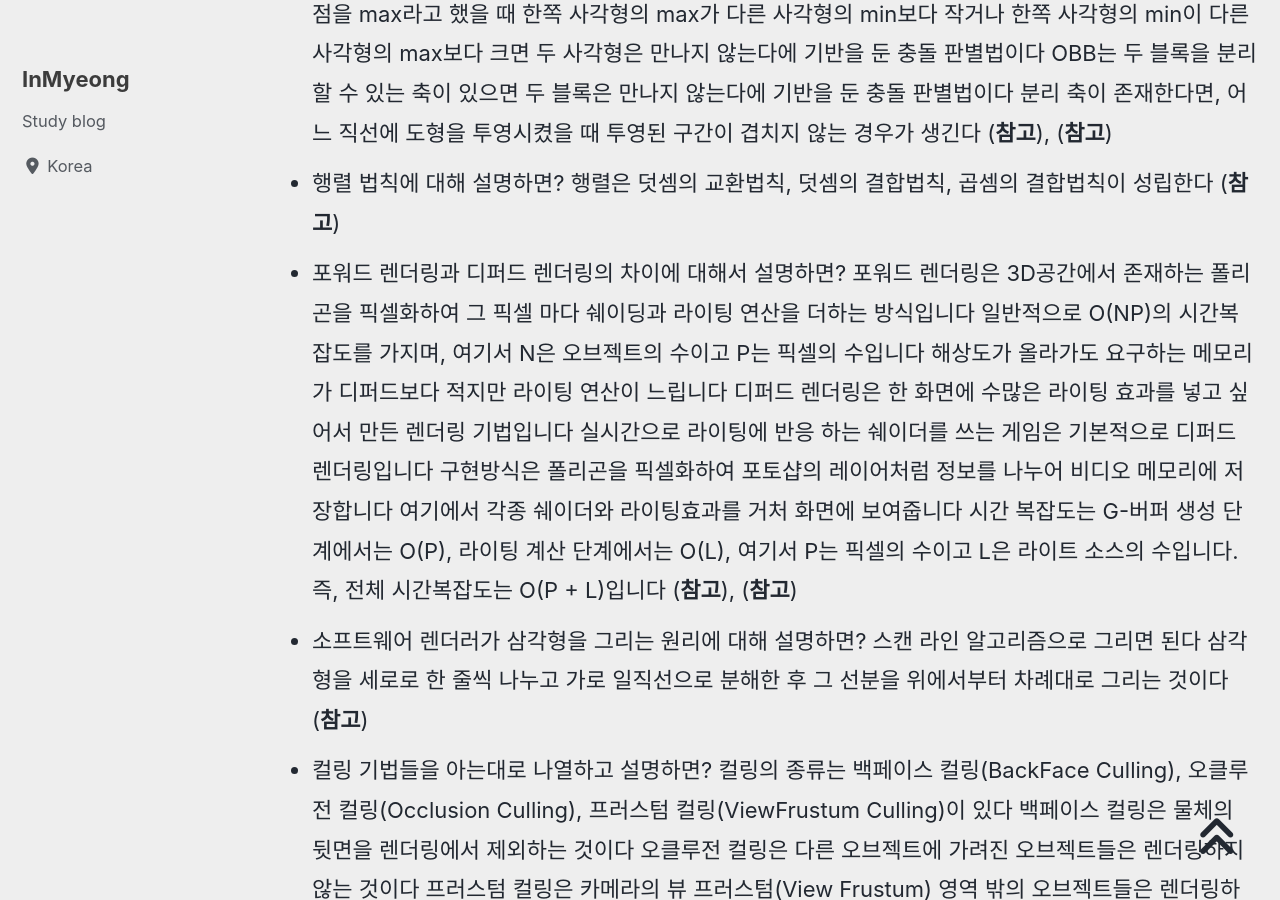
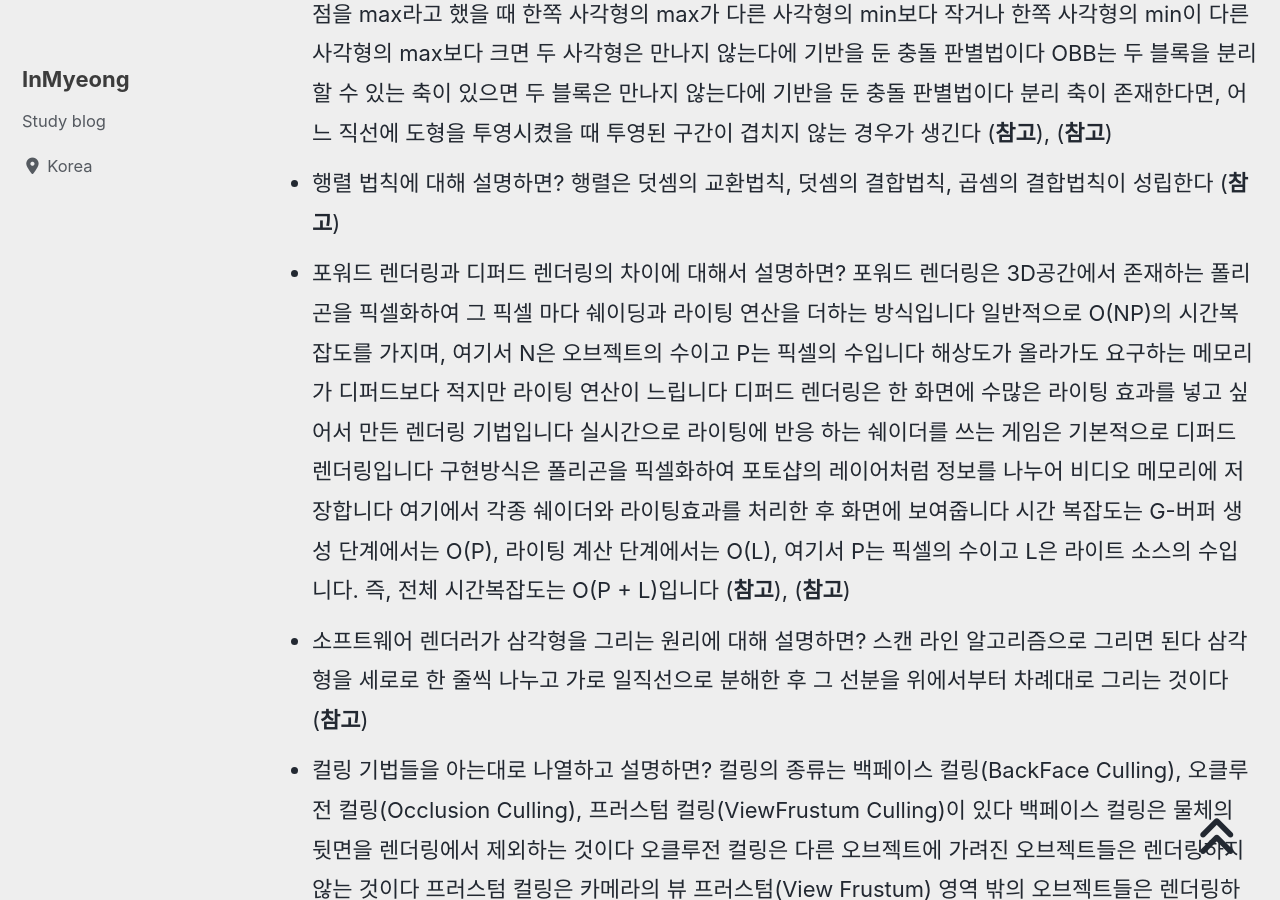
Before and after one commit to devMyeong/devMyeong.github.io, a Jekyll site: the page built from _posts/cs/2022-09-05-블로그-면접준비.md, in a window 1280 px wide and 900 px high, scrolled down 19952 px. Built offline with Jekyll 4.4.1, drawn with Linux system fonts in a browser that asks for light colours; cached includes are drawn as plain includes; nearby versions of some CDN libraries; some web fonts are replaced; comment, search, counter and statistics services are not loaded.

Commit message:
Chore : 수정

```diff
--- a/_posts/cs/2022-09-05-블로그-면접준비.md
+++ b/_posts/cs/2022-09-05-블로그-면접준비.md
@@ -190,7 +190,7 @@ last_modified_at: 2022-10-30
 - 렌더링 파이프라인에 대해 설명하면? 입력 조립기 - 버텍스 셰이더 - 테셀레이션 - 지오메트리 셰이더 - 레스터라이저 - 픽셀 셰이더 - 출력 병합기 순으로 3차원의 가상 세계를 2차원의 이미지로 생성한다 ([**참고**](https://doobudubu.tistory.com/m/243))
 - AABB, OBB 충돌 판별에 대해 설명하고 코드로 구현하면? AABB는 좌상단 꼭짓점을 min, 우하단 꼭짓점을 max라고 했을 때 한쪽 사각형의 max가 다른 사각형의 min보다 작거나 한쪽 사각형의 min이 다른 사각형의 max보다 크면 두 사각형은 만나지 않는다에 기반을 둔 충돌 판별법이다 OBB는 두 블록을 분리할 수 있는 축이 있으면 두 블록은 만나지 않는다에 기반을 둔 충돌 판별법이다 분리 축이 존재한다면, 어느 직선에 도형을 투영시켰을 때 투영된 구간이 겹치지 않는 경우가 생긴다 ([**참고**](https://kareus.tistory.com/m/15)), ([**참고**](https://justicehui.github.io/other-algorithm/2018/06/23/OBB/))
 - 행렬 법칙에 대해 설명하면? 행렬은 덧셈의 교환법칙, 덧셈의 결합법칙, 곱셈의 결합법칙이 성립한다  ([**참고**](http://matrix.skku.ac.kr/sglee/linear/ocu/20103.html))
-- 포워드 렌더링과 디퍼드 렌더링의 차이에 대해서 설명하면? 포워드 렌더링은 3D공간에서 존재하는 폴리곤을 픽셀화하여 그 픽셀 마다 쉐이딩과 라이팅 연산을 더하는 방식입니다 일반적으로 O(NP)의 시간복잡도를 가지며, 여기서 N은 오브젝트의 수이고 P는 픽셀의 수입니다 해상도가 올라가도 요구하는 메모리가 디퍼드보다 적지만 라이팅 연산이 느립니다 디퍼드 렌더링은 한 화면에 수많은 라이팅 효과를 넣고 싶어서 만든 렌더링 기법입니다 실시간으로 라이팅에 반응 하는 쉐이더를 쓰는 게임은 기본적으로 디퍼드 렌더링입니다 구현방식은 폴리곤을 픽셀화하여 포토샵의 레이어처럼 정보를 나누어 비디오 메모리에 저장합니다 여기에서 각종 쉐이더와 라이팅효과를 거처 화면에 보여줍니다 시간 복잡도는 G-버퍼 생성 단계에서는 O(P), 라이팅 계산 단계에서는 O(L), 여기서 P는 픽셀의 수이고 L은 라이트 소스의 수입니다. 즉, 전체 시간복잡도는 O(P + L)입니다 ([**참고**](https://m.blog.naver.com/blue9954/220296252565)), ([**참고**](https://hayeo-83.tistory.com/32))
+- 포워드 렌더링과 디퍼드 렌더링의 차이에 대해서 설명하면? 포워드 렌더링은 3D공간에서 존재하는 폴리곤을 픽셀화하여 그 픽셀 마다 쉐이딩과 라이팅 연산을 더하는 방식입니다 일반적으로 O(NP)의 시간복잡도를 가지며, 여기서 N은 오브젝트의 수이고 P는 픽셀의 수입니다 해상도가 올라가도 요구하는 메모리가 디퍼드보다 적지만 라이팅 연산이 느립니다 디퍼드 렌더링은 한 화면에 수많은 라이팅 효과를 넣고 싶어서 만든 렌더링 기법입니다 실시간으로 라이팅에 반응 하는 쉐이더를 쓰는 게임은 기본적으로 디퍼드 렌더링입니다 구현방식은 폴리곤을 픽셀화하여 포토샵의 레이어처럼 정보를 나누어 비디오 메모리에 저장합니다 여기에서 각종 쉐이더와 라이팅효과를 처리한 후 화면에 보여줍니다 시간 복잡도는 G-버퍼 생성 단계에서는 O(P), 라이팅 계산 단계에서는 O(L), 여기서 P는 픽셀의 수이고 L은 라이트 소스의 수입니다. 즉, 전체 시간복잡도는 O(P + L)입니다 ([**참고**](https://m.blog.naver.com/blue9954/220296252565)), ([**참고**](https://hayeo-83.tistory.com/32))
 - 소프트웨어 렌더러가 삼각형을 그리는 원리에 대해 설명하면? 스캔 라인 알고리즘으로 그리면 된다 삼각형을 세로로 한 줄씩 나누고 가로 일직선으로 분해한 후 그 선분을 위에서부터 차례대로 그리는 것이다 ([**참고**](https://domaindeveloper.tistory.com/38))
 - 컬링 기법들을 아는대로 나열하고 설명하면? 컬링의 종류는 백페이스 컬링(BackFace Culling), 오클루전 컬링(Occlusion Culling), 프러스텀 컬링(ViewFrustum Culling)이 있다 백페이스 컬링은 물체의 뒷면을 렌더링에서 제외하는 것이다 오클루전 컬링은 다른 오브젝트에 가려진 오브젝트들은 렌더링하지 않는 것이다 프러스텀 컬링은 카메라의 뷰 프러스텀(View Frustum) 영역 밖의 오브젝트들은 렌더링하지 않는 것이다 ([**참고**](https://rito15.github.io/posts/unity-opt-occlusion-culling/))
 - DirectX 9과 DirectX 11의 차이점은? 렌더링 파이프라인에서 차이가 있다 DirectX 9은 3D 좌표를 2D로 표현하기 위해 로컬 정점 -> 월드 스페이스 -> 뷰 스페이스 -> 조명 연산 -> 컬링 연산 -＞ 투영 연산 -> 클리핑 -> 뷰 포트 -> 레스터라이즈 과정을 거친다 DirectX 11은 입력 조립기 - 버텍스 셰이더 - 테셀레이션 - 지오메트리 셰이더 - 레스터라이저 - 픽셀 셰이더 - 출력 병합기 과정을 거친다 ([**참고**](https://m.blog.naver.com/PostView.naver?isHttpsRedirect=true&blogId=minizang99&logNo=220963722023))
```
